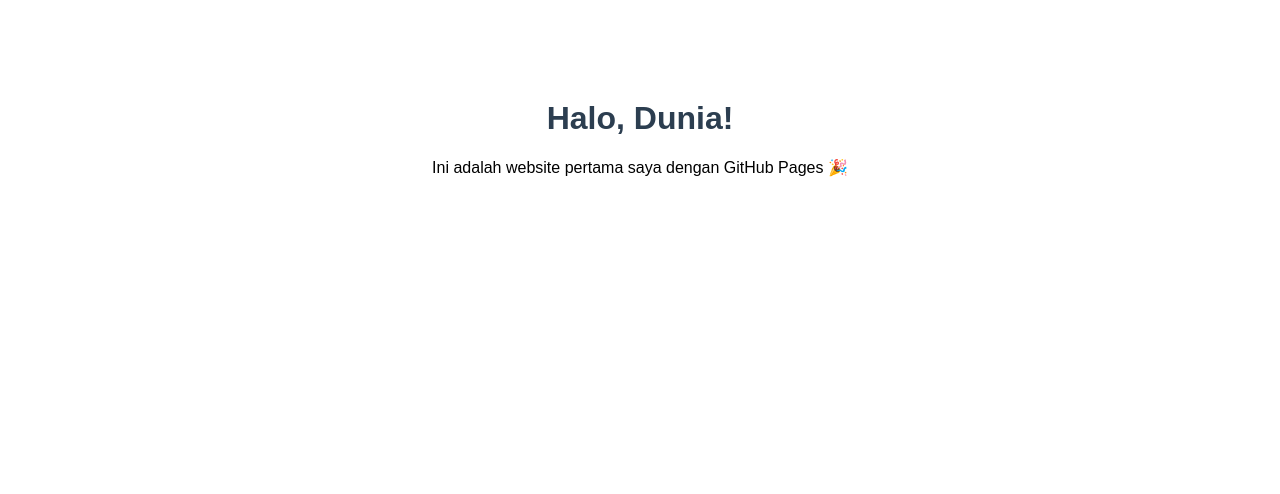
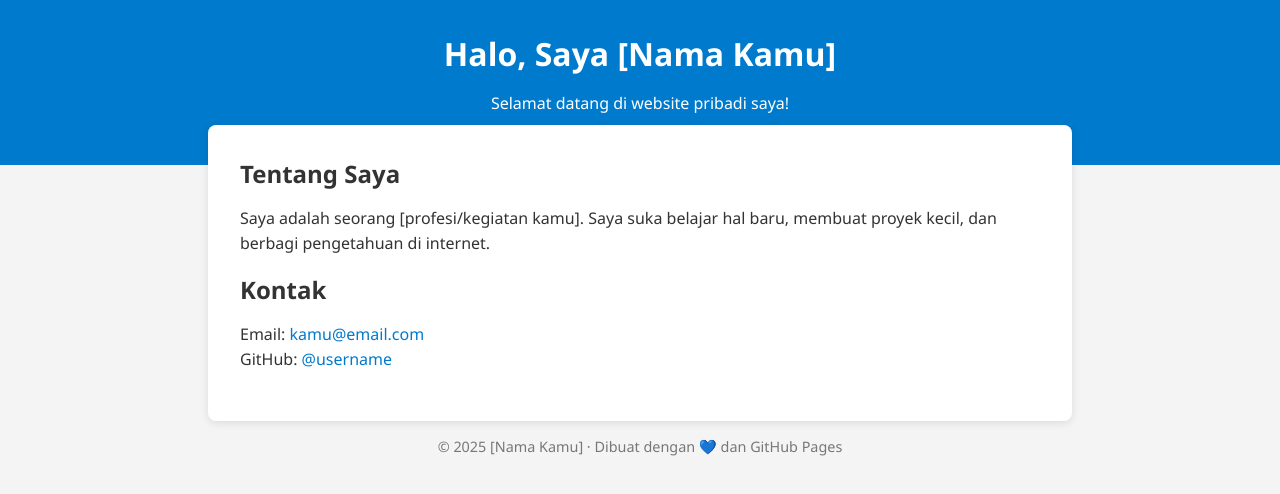
Before and after one commit to awawawhahaha/awawaw, a plain HTML site: page index.html in a window 1280 px wide. Drawn offline with Linux system fonts and the light colour scheme.

Commit message:
index.html

```diff
--- a/index.html
+++ b/index.html
@@ -1,15 +1,75 @@
 <!DOCTYPE html>
-<html>
+<html lang="id">
 <head>
-  <meta charset="UTF-8">
+  <meta charset="UTF-8" />
+  <meta name="viewport" content="width=device-width, initial-scale=1.0" />
   <title>Website Saya</title>
   <style>
-    body { font-family: sans-serif; text-align: center; margin-top: 100px; }
-    h1 { color: #2c3e50; }
+    body {
+      font-family: 'Segoe UI', sans-serif;
+      background-color: #f4f4f4;
+      margin: 0;
+      padding: 0;
+      color: #333;
+    }
+    header {
+      background-color: #007acc;
+      color: white;
+      padding: 2rem;
+      text-align: center;
+    }
+    section {
+      padding: 2rem;
+      max-width: 800px;
+      margin: auto;
+      background-color: white;
+      box-shadow: 0 2px 8px rgba(0,0,0,0.1);
+      margin-top: -40px;
+      border-radius: 8px;
+    }
+    h1, h2 {
+      margin: 0 0 1rem;
+    }
+    p {
+      line-height: 1.6;
+    }
+    footer {
+      text-align: center;
+      padding: 1rem;
+      font-size: 0.9rem;
+      color: #777;
+    }
+    a {
+      color: #007acc;
+      text-decoration: none;
+    }
+    a:hover {
+      text-decoration: underline;
+    }
   </style>
 </head>
 <body>
-  <h1>Halo, Dunia!</h1>
-  <p>Ini adalah website pertama saya dengan GitHub Pages 🎉</p>
+  <header>
+    <h1>Halo, Saya [Nama Kamu]</h1>
+    <p>Selamat datang di website pribadi saya!</p>
+  </header>
+
+  <section>
+    <h2>Tentang Saya</h2>
+    <p>
+      Saya adalah seorang [profesi/kegiatan kamu]. Saya suka belajar hal baru,
+      membuat proyek kecil, dan berbagi pengetahuan di internet.
+    </p>
+
+    <h2>Kontak</h2>
+    <p>
+      Email: <a href="mailto:kamu@email.com">kamu@email.com</a><br />
+      GitHub: <a href="https://github.com/username" target="_blank">@username</a>
+    </p>
+  </section>
+
+  <footer>
+    &copy; 2025 [Nama Kamu] · Dibuat dengan 💙 dan GitHub Pages
+  </footer>
 </body>
 </html>
```
